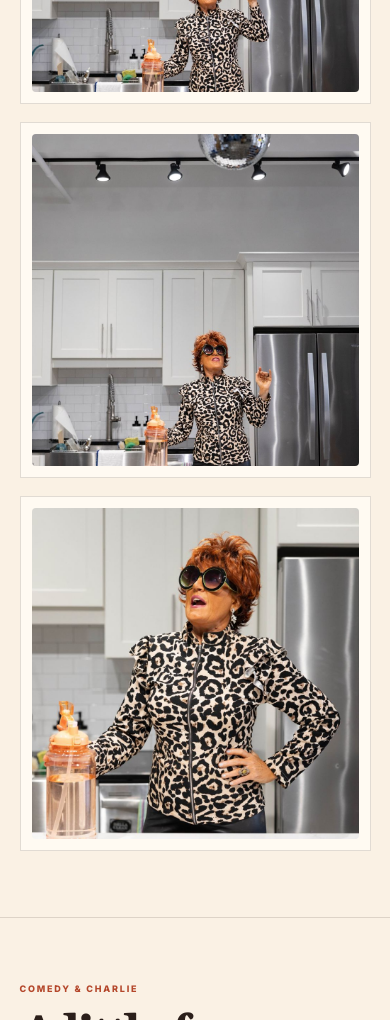
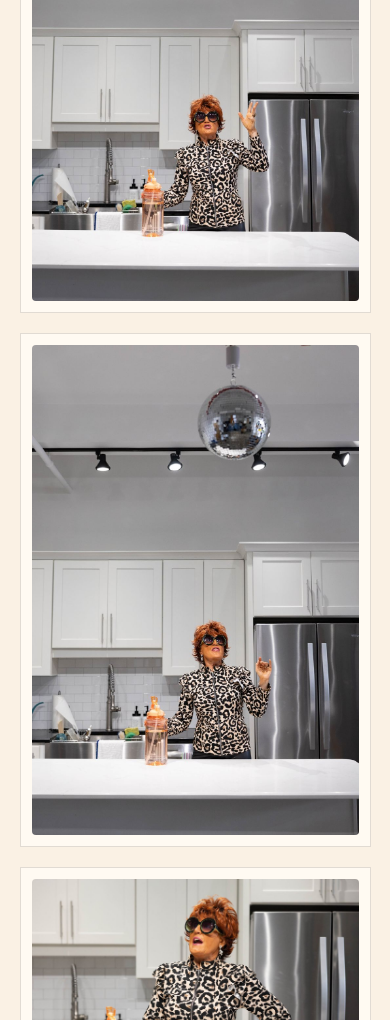
Before and after one commit to sukh8397/SHAUNA-LANE-NEW-6, a plain HTML site: page comedy.html in a window 390 px wide. Shown: the part 980-2000 px from the top of the page. Drawn offline with nearby package versions, Linux system fonts and the light colour scheme.

Commit message:
Display disco ball images in true 2:3 portrait aspect ratio to prevent cropping

```diff
--- a/comedy.html
+++ b/comedy.html
@@ -41,19 +41,19 @@
         </p>
       </div>
 
-      <!-- RESPONSIVE CHARLIE PHOTO GRID (FIXES MOBILE SQUASHING) -->
+      <!-- RESPONSIVE CHARLIE PHOTO GRID (TRUE PORTRAIT DISPLAY FOR DISCO BALL PHOTOS) -->
       <div class="charlie-photo-grid">
         <div class="content-card">
           <img src="assets/charlie.jpg" alt="Charlie portrait with big sunglasses and leopard print">
         </div>
-        <div class="content-card">
-          <img src="assets/charlie-disco.jpg" alt="Charlie disco moments">
+        <div class="content-card charlie-disco-card">
+          <img src="assets/charlie-disco.jpg" alt="Charlie disco moments" class="charlie-disco-img">
+        </div>
+        <div class="content-card charlie-disco-card">
+          <img src="assets/charlie-disco2.jpg" alt="Charlie enjoying disco energy" class="charlie-disco-img">
         </div>
         <div class="content-card">
-          <img src="assets/charlie-disco2.jpg" alt="Charlie enjoying disco energy">
-        </div>
-        <div class="content-card">
-          <img src="assets/charlie-kitchen.jpg" alt="Charlie in the kitchen">
+          <img src="assets/charlie-kitchen.jpg" alt="Charlie in the kitchen" class="charlie-kitchen-img">
         </div>
       </div>
     </section>
--- a/style.css
+++ b/style.css
@@ -214,13 +214,21 @@ footer>a:last-child{font-size:10px;font-weight:800;color:var(--blue);text-align:
 }
 .charlie-photo-grid .content-card {
   overflow: hidden;
+  background: var(--card);
 }
 .charlie-photo-grid .content-card img {
   width: 100%;
-  height: 380px;
+  aspect-ratio: 2 / 3;
+  height: auto;
   object-fit: cover;
+  object-position: center top;
   border-radius: 4px;
   transition: transform 0.5s ease;
+}
+.charlie-photo-grid .content-card img.charlie-disco-img {
+  aspect-ratio: 1000 / 1499;
+  object-fit: cover;
+  object-position: center top;
 }
 .charlie-photo-grid .content-card:hover img {
   transform: scale(1.04);
@@ -232,7 +240,11 @@ footer>a:last-child{font-size:10px;font-weight:800;color:var(--blue);text-align:
     gap: 14px;
   }
   .charlie-photo-grid .content-card img {
-    height: 300px;
+    height: auto;
+    aspect-ratio: 2 / 3;
+  }
+  .charlie-photo-grid .content-card img.charlie-disco-img {
+    aspect-ratio: 1000 / 1499;
   }
 }
 
@@ -248,12 +260,26 @@ footer>a:last-child{font-size:10px;font-weight:800;color:var(--blue);text-align:
   }
   .charlie-photo-grid {
     grid-template-columns: 1fr !important;
-    gap: 18px !important;
+    gap: 20px !important;
   }
   .charlie-photo-grid .content-card img {
-    height: clamp(280px, 85vw, 420px) !important;
     width: 100% !important;
+    height: auto !important;
+    aspect-ratio: 2 / 3 !important;
     object-fit: cover !important;
+    object-position: center top !important;
+  }
+  .charlie-photo-grid .content-card img.charlie-disco-img {
+    aspect-ratio: 1000 / 1499 !important;
+    height: auto !important;
+    max-height: none !important;
+    object-fit: cover !important;
+    object-position: center top !important;
+  }
+  .charlie-photo-grid .content-card img.charlie-kitchen-img {
+    aspect-ratio: 1400 / 934 !important;
+    height: auto !important;
+    max-height: none !important;
   }
   .content-grid {
     grid-template-columns: 1fr !important;
```
